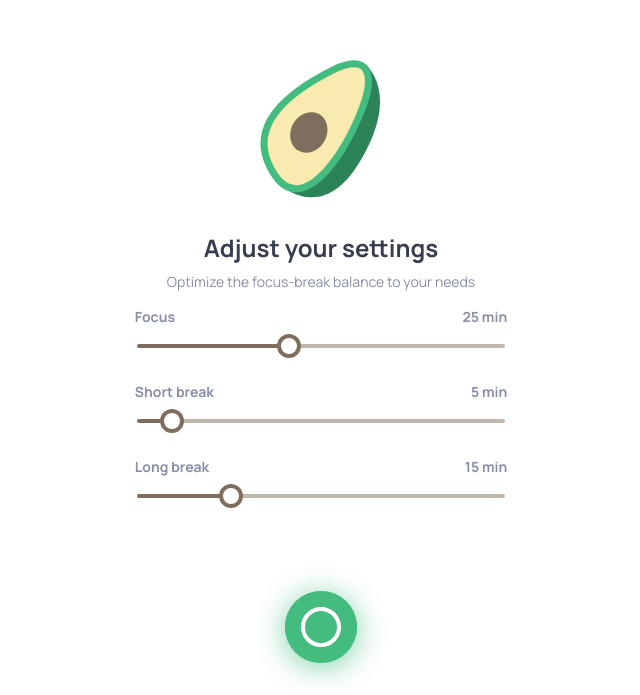
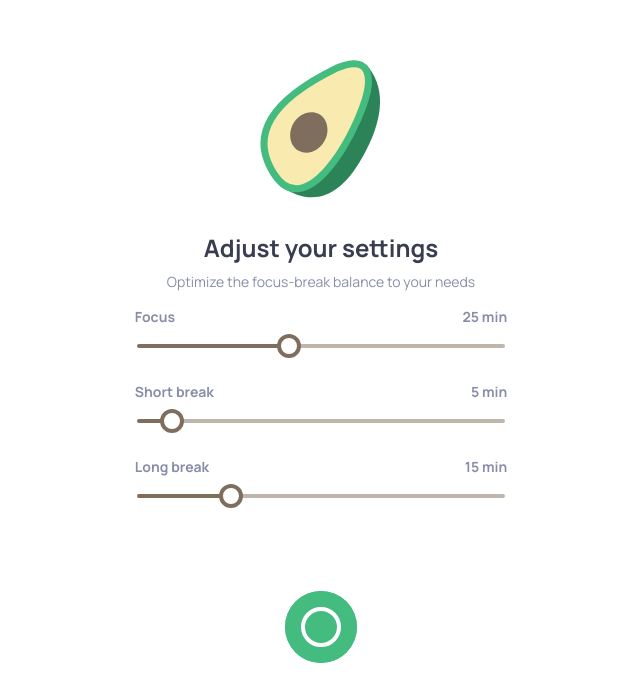
Before and after one commit to MartinRybergLaude/Avodoro, a React (Create React App) app: page / in a window 1280 px wide. Shown: the part 105-800 px from the top of the page, without its empty margins (319-959 px from the left). Built offline with nearby package versions, Linux system fonts and the light colour scheme.

Commit message:
Fix: Adjust button style

```diff
--- a/src/App.module.scss
+++ b/src/App.module.scss
@@ -51,15 +51,21 @@
   width: 72px;
   border-radius: 50%;
   background: var(--color-primary);
-  box-shadow: 0 4px 30px rgba(var(--color-primary-rgb), 0.7);
   display: flex;
   justify-content: center;
   align-items: center;
   flex-direction: column;
+  transition: box-shadow 0.4s;
   &:focus {
     border: none;
     outline: none;
   }
+  &:hover {
+    cursor: pointer;
+  }
+}
+.btn.activated {
+  box-shadow: 0 4px 30px rgba(var(--color-primary-rgb), 0.7);
 }
 .icon {
   width: 40px;
--- a/src/App.tsx
+++ b/src/App.tsx
@@ -58,7 +58,7 @@ export default function App() {
         </div>
       </div>
       <div className={styles.btnContainer}>
-        <button onClick={_handleButtonPress} className={styles.btn}>
+        <button onClick={_handleButtonPress} className={styles.btn + " " + activated}>
           <div className={styles.icon + " " + activated}/>
           <div className={styles.ripple + " " + ripple}/>
         </button>
```
